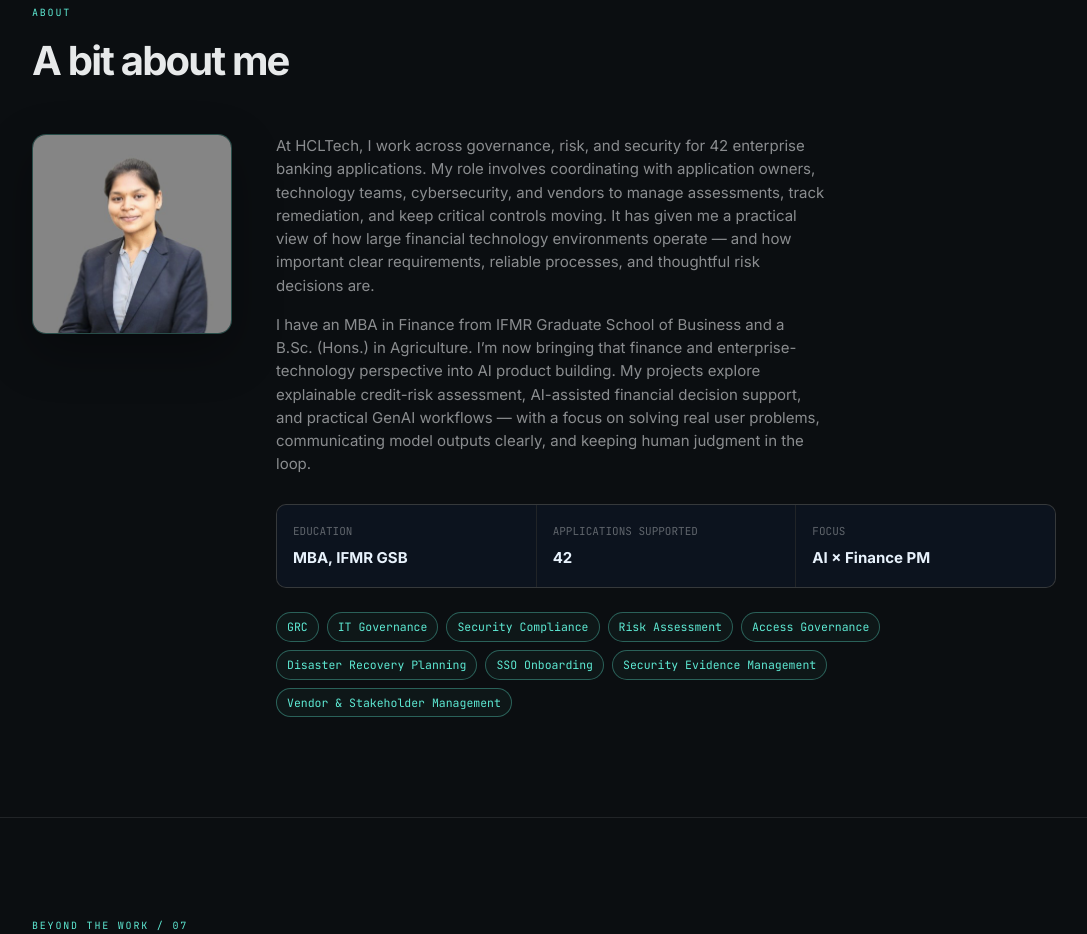
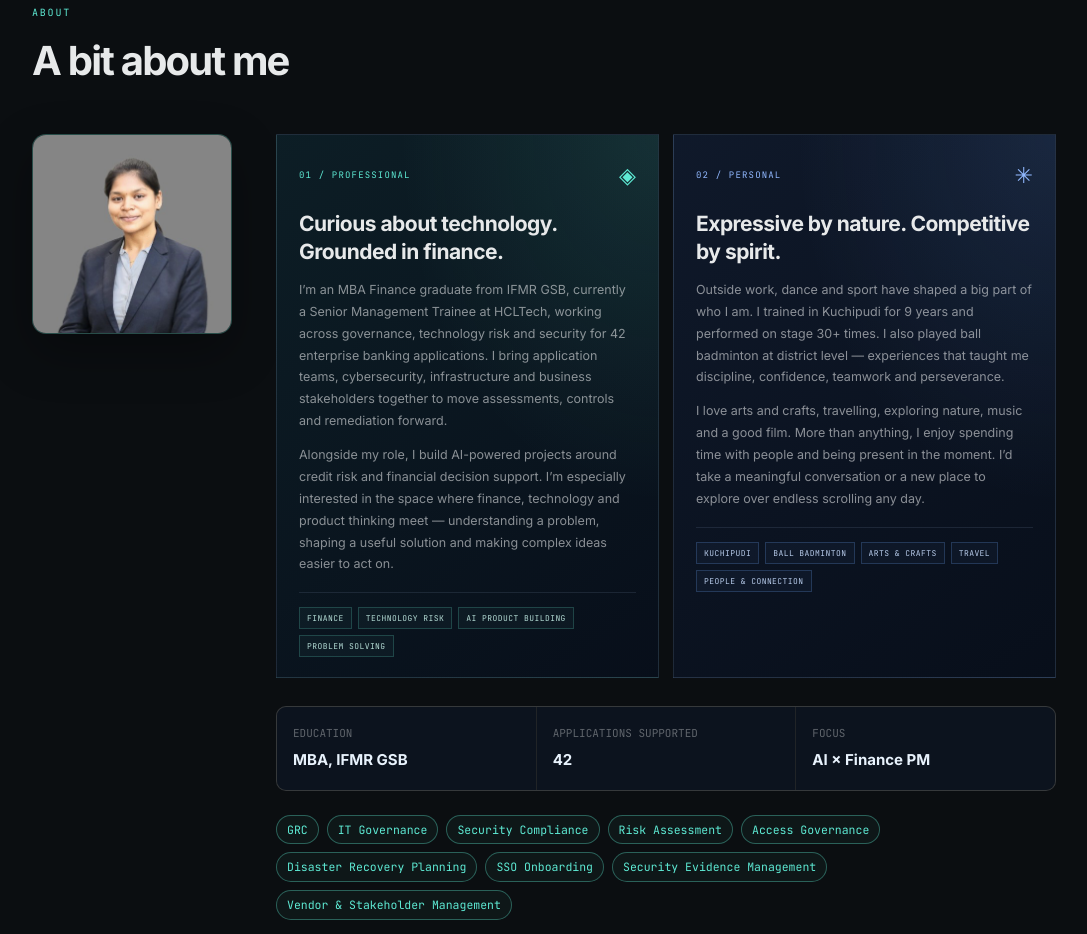
Before and after one commit to Mounikabodepu/Mounikabodepu.github.io, a plain HTML site: page index.html in a window 1280 px wide. Shown: the part 5640-6574 px from the top of the page, without its empty margins (96-1183 px from the left). Drawn offline with Linux system fonts and the light colour scheme.

Commit message:
Split About section into professional and personal sides

```diff
--- a/index.html
+++ b/index.html
@@ -603,6 +603,24 @@
   @media(max-width:520px){.hobby-grid{grid-template-columns:1fr}.hobby-trigger{min-height:155px}.beyond-intro{align-items:flex-start;padding:16px}.beyond-intro-mark{flex-basis:54px;font-size:12px}.beyond-foot{flex-direction:column}}
   @media(prefers-reduced-motion:reduce){.hobby-card,.hobby-open b{transition:none}.hobby-detail{animation:none}}
 
+
+  /* ---------- ABOUT: PROFESSIONAL + PERSONAL ---------- */
+  .about-duality{display:grid;grid-template-columns:repeat(2,minmax(0,1fr));gap:14px}
+  .about-side{position:relative;min-width:0;overflow:hidden;padding:23px 22px 20px;border:1px solid rgba(151,180,211,.16);background:linear-gradient(145deg,rgba(13,27,42,.94),rgba(8,15,27,.96));transition:transform .22s,border-color .22s,box-shadow .22s}
+  .about-side:hover{transform:translateY(-3px);border-color:rgba(105,240,209,.38);box-shadow:0 14px 34px rgba(0,0,0,.17)}
+  .about-professional{background:radial-gradient(ellipse at 100% 0%,rgba(105,240,209,.11),transparent 48%),linear-gradient(145deg,rgba(13,31,39,.96),rgba(8,15,27,.97))}
+  .about-personal{background:radial-gradient(ellipse at 100% 0%,rgba(112,167,255,.12),transparent 48%),linear-gradient(145deg,rgba(16,26,44,.96),rgba(8,15,27,.97))}
+  .about-side-top{display:flex;align-items:center;justify-content:space-between;margin-bottom:18px}
+  .about-side-index{font:9px var(--mono);letter-spacing:.13em;color:var(--signal)}
+  .about-personal .about-side-index,.about-personal .about-side-symbol{color:#91B8FF}
+  .about-side-symbol{font-size:22px;color:var(--signal)}
+  .about-side h3{max-width:24ch;margin:0 0 14px;color:var(--text);font:650 clamp(17px,2vw,21px)/1.3 var(--sans);letter-spacing:-.025em}
+  .about-side p{color:var(--text-dim);font-size:12.5px;line-height:1.75;margin:0 0 12px}
+  .about-side-tags{display:flex;flex-wrap:wrap;gap:6px;margin-top:17px;padding-top:14px;border-top:1px solid rgba(151,180,211,.13)}
+  .about-side-tags span{font:8px var(--mono);letter-spacing:.055em;color:#B4DCD5;border:1px solid rgba(105,240,209,.2);background:rgba(105,240,209,.035);padding:5px 7px}
+  .about-personal .about-side-tags span{color:#B7CBEA;border-color:rgba(112,167,255,.22);background:rgba(112,167,255,.04)}
+  @media(max-width:820px){.about-duality{grid-template-columns:1fr}.about-side{padding:21px 19px}}
+
 </style>
 </head>
 <body>
@@ -868,9 +886,21 @@
     <div class="about-grid">
       <div class="avatar"><img src="mounika-photo.jpg" alt="Bodepu Mounika" /></div>
       <div>
-        <div class="about-copy">
-          <p>At HCLTech, I work across governance, risk, and security for 42 enterprise banking applications. My role involves coordinating with application owners, technology teams, cybersecurity, and vendors to manage assessments, track remediation, and keep critical controls moving. It has given me a practical view of how large financial technology environments operate — and how important clear requirements, reliable processes, and thoughtful risk decisions are.</p>
-          <p>I have an MBA in Finance from IFMR Graduate School of Business and a B.Sc. (Hons.) in Agriculture. I’m now bringing that finance and enterprise-technology perspective into AI product building. My projects explore explainable credit-risk assessment, AI-assisted financial decision support, and practical GenAI workflows — with a focus on solving real user problems, communicating model outputs clearly, and keeping human judgment in the loop.</p>
+        <div class="about-duality">
+          <article class="about-side about-professional">
+            <div class="about-side-top"><span class="about-side-index">01 / PROFESSIONAL</span><span class="about-side-symbol">◈</span></div>
+            <h3>Curious about technology. Grounded in finance.</h3>
+            <p>I’m an MBA Finance graduate from IFMR GSB, currently a Senior Management Trainee at HCLTech, working across governance, technology risk and security for 42 enterprise banking applications. I bring application teams, cybersecurity, infrastructure and business stakeholders together to move assessments, controls and remediation forward.</p>
+            <p>Alongside my role, I build AI-powered projects around credit risk and financial decision support. I’m especially interested in the space where finance, technology and product thinking meet — understanding a problem, shaping a useful solution and making complex ideas easier to act on.</p>
+            <div class="about-side-tags"><span>FINANCE</span><span>TECHNOLOGY RISK</span><span>AI PRODUCT BUILDING</span><span>PROBLEM SOLVING</span></div>
+          </article>
+          <article class="about-side about-personal">
+            <div class="about-side-top"><span class="about-side-index">02 / PERSONAL</span><span class="about-side-symbol">✳</span></div>
+            <h3>Expressive by nature. Competitive by spirit.</h3>
+            <p>Outside work, dance and sport have shaped a big part of who I am. I trained in Kuchipudi for 9 years and performed on stage 30+ times. I also played ball badminton at district level — experiences that taught me discipline, confidence, teamwork and perseverance.</p>
+            <p>I love arts and crafts, travelling, exploring nature, music and a good film. More than anything, I enjoy spending time with people and being present in the moment. I’d take a meaningful conversation or a new place to explore over endless scrolling any day.</p>
+            <div class="about-side-tags"><span>KUCHIPUDI</span><span>BALL BADMINTON</span><span>ARTS &amp; CRAFTS</span><span>TRAVEL</span><span>PEOPLE &amp; CONNECTION</span></div>
+          </article>
         </div>
         <div class="about-stats">
           <div class="about-stat"><div class="k">EDUCATION</div><div class="v">MBA, IFMR GSB</div></div>
```
